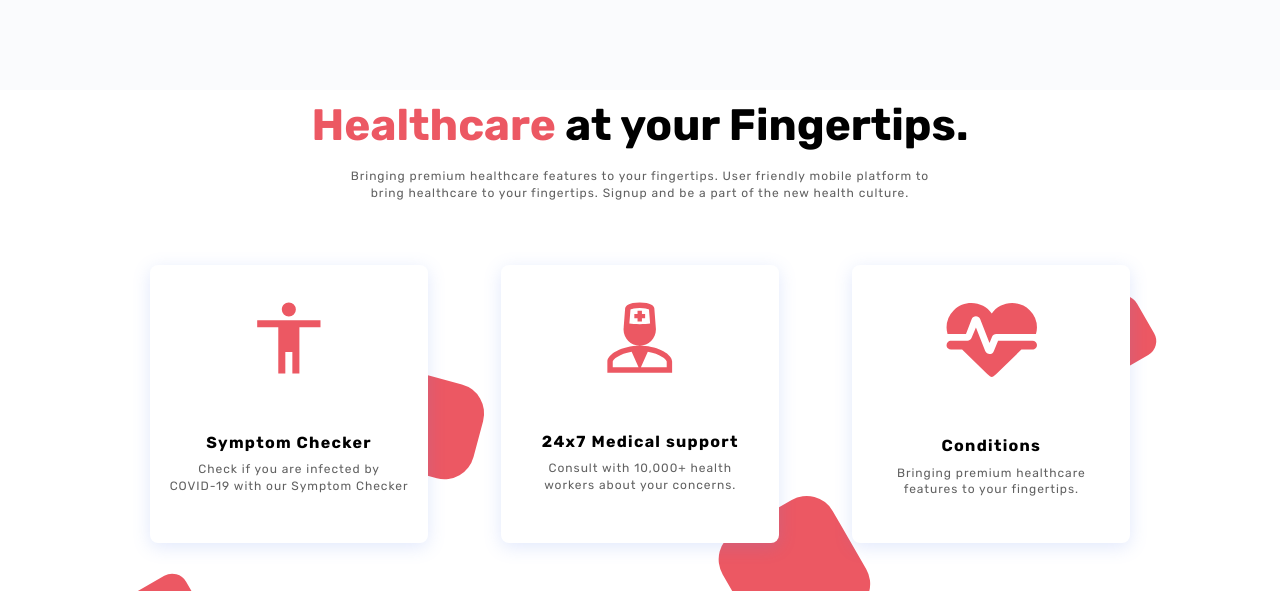
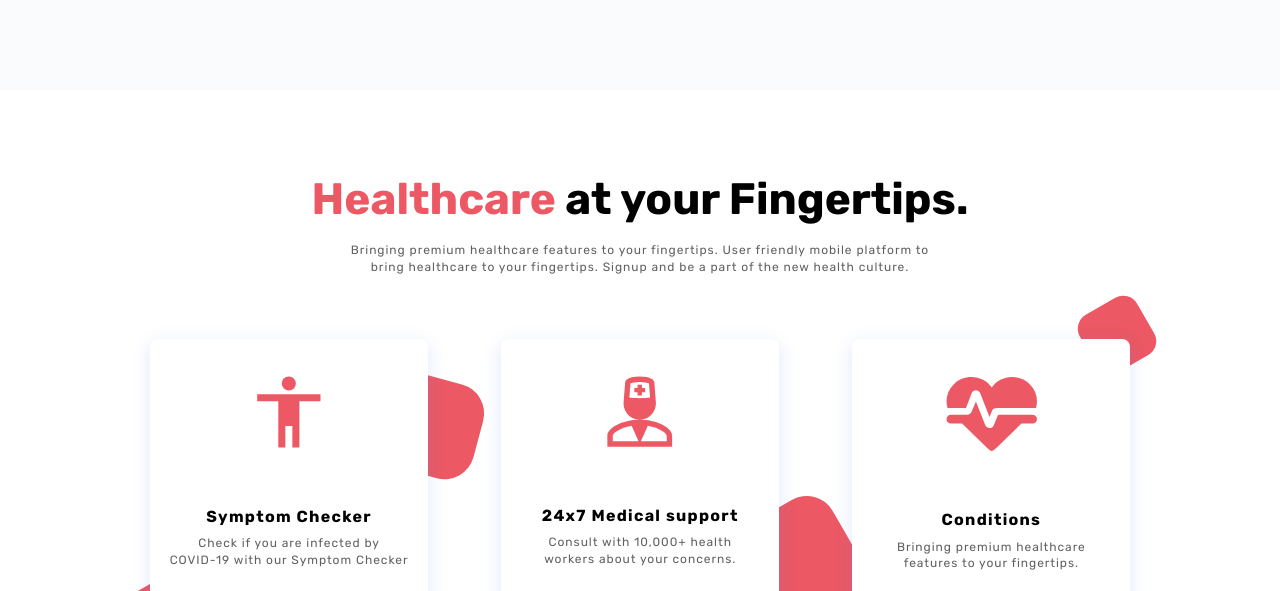
Before and after one commit to Zinaida-Razinkova-zz/Gocorona, a plain HTML site: page index.html in a window 1280 px wide. Shown: the part 2015-2606 px from the top of the page. Drawn offline with nearby package versions, Linux system fonts and the light colour scheme.

Commit message:
fixed styles

```diff
--- a/sass/_advantage.scss
+++ b/sass/_advantage.scss
@@ -1,6 +1,6 @@
 .advantage-wrapper{
     position: relative;
-    padding: 8px 0px 0px 0px;
+    padding: 82px 0px 0px 0px;
 }
 
 .advantage-figure1, .advantage-figure2, .advantage-figure3, .advantage-figure4{
```
Also changed, not shown: css/main.css, css/main.min.css, 2 other files.
